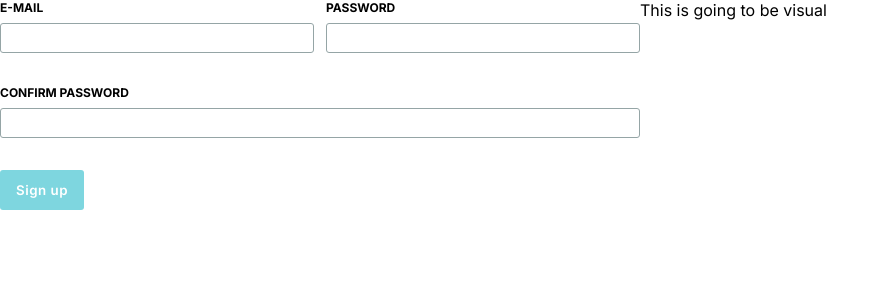
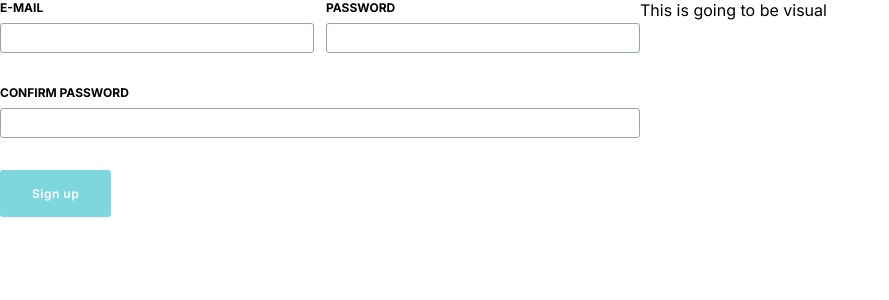
Before and after one commit to diederikeen/fitness-application, a Next.js app: page / in a window 1280 px wide. Shown: the top 300 px of the page, without its empty margins (0-889 px from the left). Built offline with nearby package versions, Linux system fonts and the light colour scheme; no server answers.

Commit message:
chore: set fontsize in button, increased padding

```diff
--- a/components/Button/Button.tsx
+++ b/components/Button/Button.tsx
@@ -7,10 +7,11 @@ const StyledButton = styled("button", {
   border: "none",
   background: "$primaryColor",
   color: "$white",
-  px: "$4",
-  py: "$3",
+  px: "$5",
+  py: "$4",
   borderRadius: "$1",
   letterSpacing: "0.5px",
+  fontSize: "$3",
   fontWeight: "600",
 });
 
```
